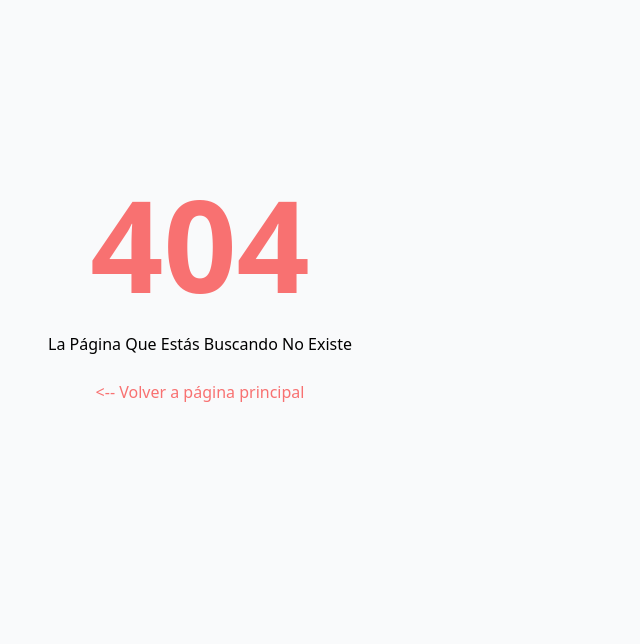
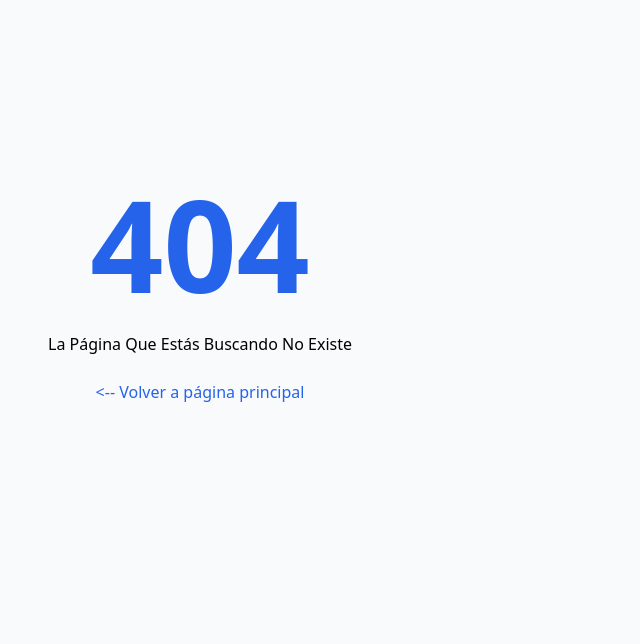
Before and after one commit to JoelRazuri/blog-personal, a Django app: template templates/layouts/error_404.html in a window 1280 px wide. Shown: the part 143-787 px from the top of the page, without its empty margins (0-640 px from the left). Run offline with Django 5.2, Linux system fonts and the light colour scheme; the template is opened without the code that fills it, so the values that code supplies are empty; style sheets or scripts are compiled from the project's sources; some libraries are stand-ins or nearby versions.

Commit message:
cambios style error-404

```diff
--- a/templates/layouts/error_404.html
+++ b/templates/layouts/error_404.html
@@ -3,9 +3,9 @@
 {% block content %}
     <main class="min-h-[84.7vh]">
         <div class="p-8 flex flex-col justify-center items-center h-[84.7vh] space-y-6">
-            <h1 class="text-red-400 font-bold text-9xl">404</h1>
+            <h1 class="text-blue-600 font-bold text-9xl">404</h1>
             <p>La Página Que Estás Buscando No Existe</p>
-            <a href="{% url 'blog:home' %}" class="text-red-400"><-- Volver a página principal</a>
+            <a href="{% url 'blog:home' %}" class="text-blue-600"><-- Volver a página principal</a>
         </div>
     </main>
 {% endblock content %}
```
